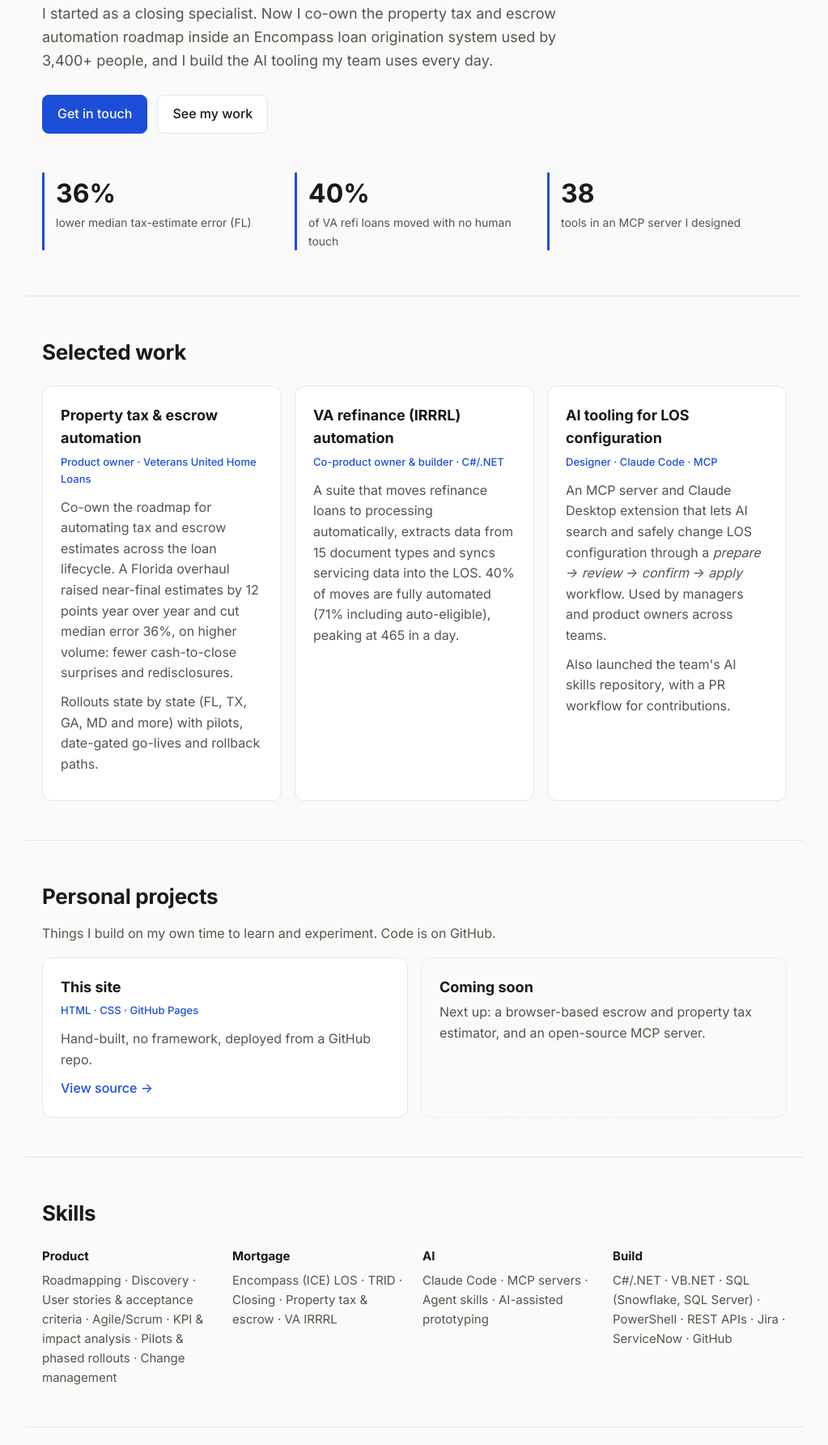
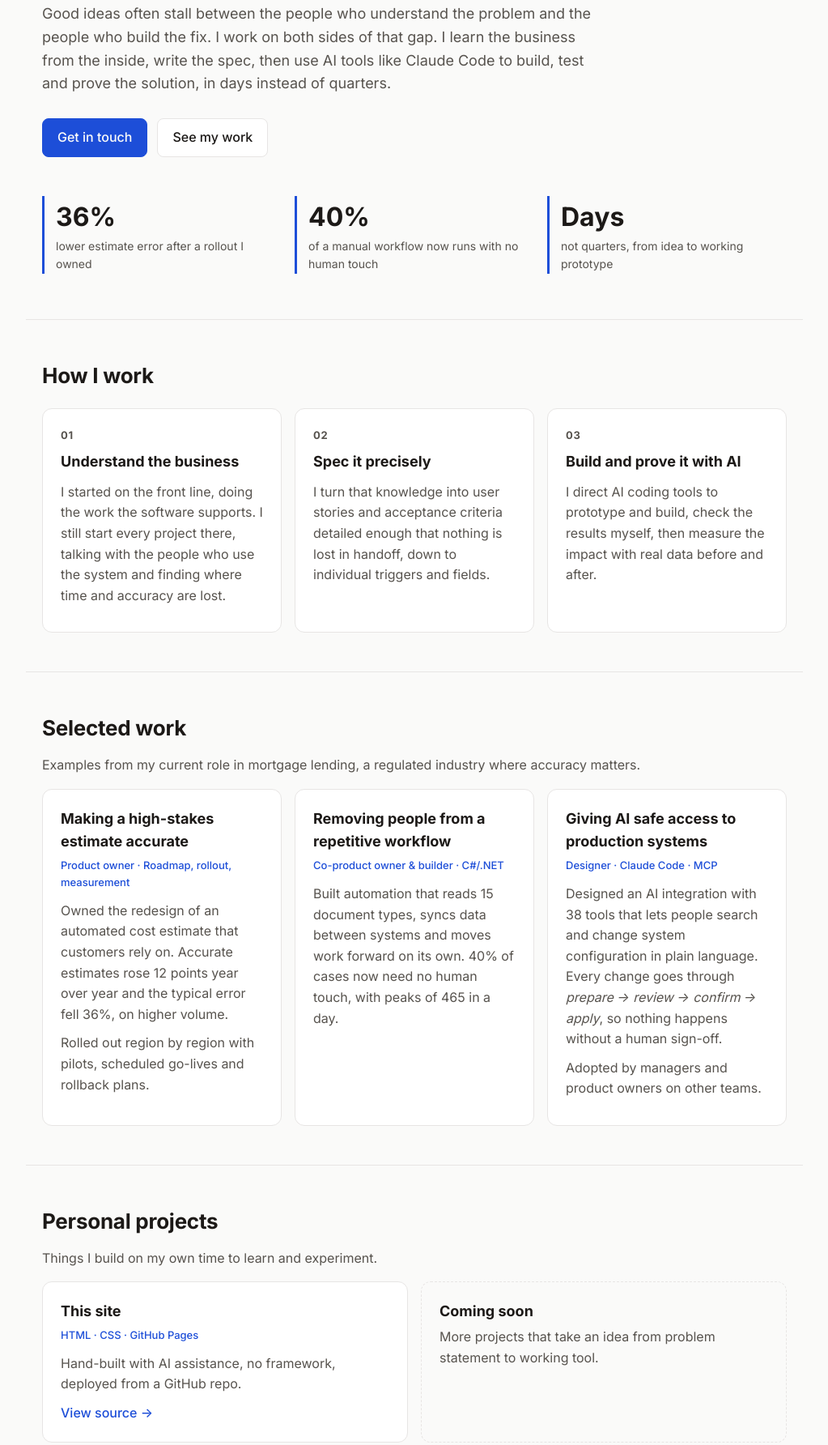
Before and after one commit to Andrew-Jake-Evans/andrew-jake-evans.github.io, a plain HTML site: page index.html in a window 1280 px wide. Shown: the part 372-2156 px from the top of the page at 81% size, without its empty margins (128-1151 px from the left). Drawn offline with Linux system fonts and the light colour scheme.

Commit message:
Reposition site around AI-assisted product ownership
Co-Authored-By: Claude Opus 5.5 <noreply@anthropic.com>

```diff
--- a/index.html
+++ b/index.html
@@ -4,7 +4,7 @@
   <meta charset="utf-8">
   <meta name="viewport" content="width=device-width, initial-scale=1">
   <title>Andrew Evans · Technical Product Owner</title>
-  <meta name="description" content="Andrew Evans: Technical Product Owner in mortgage technology and AI automation. Builder of LOS automation, MCP servers and AI tooling.">
+  <meta name="description" content="Andrew Evans: Technical Product Owner who uses AI to bridge the gap between business knowledge and implementation.">
   <link rel="preconnect" href="https://fonts.googleapis.com">
   <link rel="preconnect" href="https://fonts.gstatic.com" crossorigin>
   <link href="https://fonts.googleapis.com/css2?family=Inter:wght@400;500;600;700&display=swap" rel="stylesheet">
@@ -15,8 +15,8 @@
     <nav class="wrap nav">
       <a class="brand" href="#top">Andrew Evans</a>
       <ul>
+        <li><a href="#approach">Approach</a></li>
         <li><a href="#work">Work</a></li>
-        <li><a href="#projects">Projects</a></li>
         <li><a href="#skills">Skills</a></li>
         <li><a href="#contact">Contact</a></li>
       </ul>
@@ -25,60 +25,82 @@
 
   <main id="top">
     <section class="hero wrap">
-      <p class="eyebrow">Technical Product Owner · Mortgage Tech &amp; AI Automation</p>
-      <h1>I build mortgage technology I'd want to use myself.</h1>
+      <p class="eyebrow">Technical Product Owner · AI-Assisted Delivery</p>
+      <h1>I turn business knowledge into working software.</h1>
       <p class="lede">
-        I started as a closing specialist. Now I co-own the property tax and escrow automation roadmap
-        inside an Encompass loan origination system used by 3,400+ people, and I build the AI tooling
-        my team uses every day.
+        Good ideas often stall between the people who understand the problem and the people who build the fix.
+        I work on both sides of that gap. I learn the business from the inside, write the spec, then use AI tools
+        like Claude Code to build, test and prove the solution, in days instead of quarters.
       </p>
       <div class="cta">
         <a class="btn primary" href="#contact">Get in touch</a>
         <a class="btn" href="#work">See my work</a>
       </div>
       <dl class="stats">
-        <div><dt>36%</dt><dd>lower median tax-estimate error (FL)</dd></div>
-        <div><dt>40%</dt><dd>of VA refi loans moved with no human touch</dd></div>
-        <div><dt>38</dt><dd>tools in an MCP server I designed</dd></div>
+        <div><dt>36%</dt><dd>lower estimate error after a rollout I owned</dd></div>
+        <div><dt>40%</dt><dd>of a manual workflow now runs with no human touch</dd></div>
+        <div><dt>Days</dt><dd>not quarters, from idea to working prototype</dd></div>
       </dl>
+    </section>
+
+    <section id="approach" class="wrap section">
+      <h2>How I work</h2>
+      <div class="cards steps">
+        <article class="card">
+          <p class="step">01</p>
+          <h3>Understand the business</h3>
+          <p>I started on the front line, doing the work the software supports. I still start every project there, talking with the people who use the system and finding where time and accuracy are lost.</p>
+        </article>
+        <article class="card">
+          <p class="step">02</p>
+          <h3>Spec it precisely</h3>
+          <p>I turn that knowledge into user stories and acceptance criteria detailed enough that nothing is lost in handoff, down to individual triggers and fields.</p>
+        </article>
+        <article class="card">
+          <p class="step">03</p>
+          <h3>Build and prove it with AI</h3>
+          <p>I direct AI coding tools to prototype and build, check the results myself, then measure the impact with real data before and after.</p>
+        </article>
+      </div>
     </section>
 
     <section id="work" class="wrap section">
       <h2>Selected work</h2>
+      <p class="muted">Examples from my current role in mortgage lending, a regulated industry where accuracy matters.</p>
       <div class="cards">
         <article class="card">
-          <h3>Property tax &amp; escrow automation</h3>
-          <p class="meta">Product owner · Veterans United Home Loans</p>
-          <p>Co-own the roadmap for automating tax and escrow estimates across the loan lifecycle. A Florida overhaul raised near-final estimates by 12 points year over year and cut median error 36%, on higher volume: fewer cash-to-close surprises and redisclosures.</p>
-          <p>Rollouts state by state (FL, TX, GA, MD and more) with pilots, date-gated go-lives and rollback paths.</p>
+          <h3>Making a high-stakes estimate accurate</h3>
+          <p class="meta">Product owner · Roadmap, rollout, measurement</p>
+          <p>Owned the redesign of an automated cost estimate that customers rely on. Accurate estimates rose 12 points year over year and the typical error fell 36%, on higher volume.</p>
+          <p>Rolled out region by region with pilots, scheduled go-lives and rollback plans.</p>
         </article>
         <article class="card">
-          <h3>VA refinance (IRRRL) automation</h3>
+          <h3>Removing people from a repetitive workflow</h3>
           <p class="meta">Co-product owner &amp; builder · C#/.NET</p>
-          <p>A suite that moves refinance loans to processing automatically, extracts data from 15 document types and syncs servicing data into the LOS. 40% of moves are fully automated (71% including auto-eligible), peaking at 465 in a day.</p>
+          <p>Built automation that reads 15 document types, syncs data between systems and moves work forward on its own. 40% of cases now need no human touch, with peaks of 465 in a day.</p>
         </article>
         <article class="card">
-          <h3>AI tooling for LOS configuration</h3>
+          <h3>Giving AI safe access to production systems</h3>
           <p class="meta">Designer · Claude Code · MCP</p>
-          <p>An MCP server and Claude Desktop extension that lets AI search and safely change LOS configuration through a <em>prepare → review → confirm → apply</em> workflow. Used by managers and product owners across teams.</p>
-          <p>Also launched the team's AI skills repository, with a PR workflow for contributions.</p>
+          <p>Designed an AI integration with 38 tools that lets people search and change system configuration in plain language. Every change goes through <em>prepare → review → confirm → apply</em>, so nothing happens without a human sign-off.</p>
+          <p>Adopted by managers and product owners on other teams.</p>
         </article>
       </div>
     </section>
 
     <section id="projects" class="wrap section">
       <h2>Personal projects</h2>
-      <p class="muted">Things I build on my own time to learn and experiment. Code is on GitHub.</p>
+      <p class="muted">Things I build on my own time to learn and experiment.</p>
       <div class="cards">
         <article class="card">
           <h3>This site</h3>
           <p class="meta">HTML · CSS · GitHub Pages</p>
-          <p>Hand-built, no framework, deployed from a GitHub repo.</p>
+          <p>Hand-built with AI assistance, no framework, deployed from a GitHub repo.</p>
           <a class="link" href="https://github.com/Andrew-Jake-Evans/andrew-jake-evans.github.io">View source →</a>
         </article>
         <article class="card placeholder">
           <h3>Coming soon</h3>
-          <p>Next up: a browser-based escrow and property tax estimator, and an open-source MCP server.</p>
+          <p>More projects that take an idea from problem statement to working tool.</p>
         </article>
       </div>
     </section>
@@ -86,16 +108,16 @@
     <section id="skills" class="wrap section">
       <h2>Skills</h2>
       <div class="skills">
-        <div><h3>Product</h3><p>Roadmapping · Discovery · User stories &amp; acceptance criteria · Agile/Scrum · KPI &amp; impact analysis · Pilots &amp; phased rollouts · Change management</p></div>
-        <div><h3>Mortgage</h3><p>Encompass (ICE) LOS · TRID · Closing · Property tax &amp; escrow · VA IRRRL</p></div>
-        <div><h3>AI</h3><p>Claude Code · MCP servers · Agent skills · AI-assisted prototyping</p></div>
-        <div><h3>Build</h3><p>C#/.NET · VB.NET · SQL (Snowflake, SQL Server) · PowerShell · REST APIs · Jira · ServiceNow · GitHub</p></div>
+        <div><h3>Product</h3><p>Discovery · Roadmapping · User stories &amp; acceptance criteria · Agile/Scrum · Pilots &amp; phased rollouts · Change management</p></div>
+        <div><h3>AI &amp; building</h3><p>Claude Code · MCP servers · Agent skills · AI-assisted prototyping · C#/.NET · REST APIs</p></div>
+        <div><h3>Data</h3><p>SQL (Snowflake, SQL Server) · KPI definition · Before/after impact analysis · Dashboards</p></div>
+        <div><h3>Domain</h3><p>Mortgage &amp; fintech · Loan origination systems · Regulated workflows · Jira · ServiceNow · GitHub</p></div>
       </div>
     </section>
 
     <section id="contact" class="wrap section contact">
       <h2>Contact</h2>
-      <p>Looking for my next Technical Product Owner or Product Manager role in mortgage tech, fintech or AI products. Remote or hybrid, based in Columbia, MO.</p>
+      <p>I'm looking for a Technical Product Owner or Product Manager role where knowing the business and being able to build are both an advantage. Remote or hybrid, based in Columbia, MO.</p>
       <div class="cta">
         <a class="btn primary" href="mailto:andrew.jake.evans@gmail.com">Email me</a>
         <a class="btn" href="https://github.com/Andrew-Jake-Evans">GitHub</a>
--- a/styles.css
+++ b/styles.css
@@ -85,3 +85,6 @@ h2 { font-size: 26px; letter-spacing: -.01em; margin: 0 0 20px; }
   .nav ul li:nth-child(3) { display: none; }
   .hero { padding-top: 56px; }
 }
+
+.step { font-size: 13px; font-weight: 700; color: var(--accent); margin: 0 0 8px !important; letter-spacing: .05em; }
+.steps .card h3 { margin-bottom: 10px; }
```
